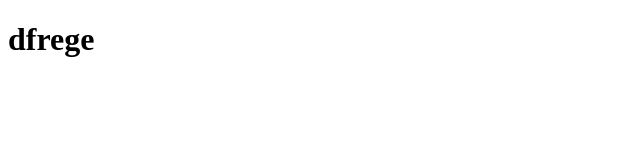
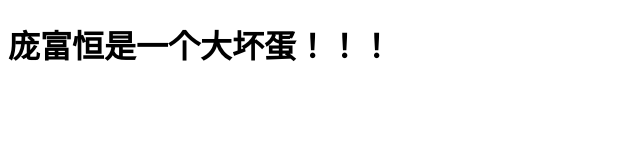
Before and after one commit to xchener/xchener.github.io, a plain HTML site: page index.html in a window 1280 px wide. Shown: the whole page, without its empty margins (0-640 px from the left). Drawn offline with Linux system fonts and the light colour scheme.

Commit message:
Update index.html

```diff
--- a/index.html
+++ b/index.html
@@ -12,7 +12,7 @@
 
 
 <body>
-  <h1>dfrege</h1>
+  <h1 style=“color:red;”>庞富恒是一个大坏蛋！！！</h1>
 </body>
 
 </html>
```
